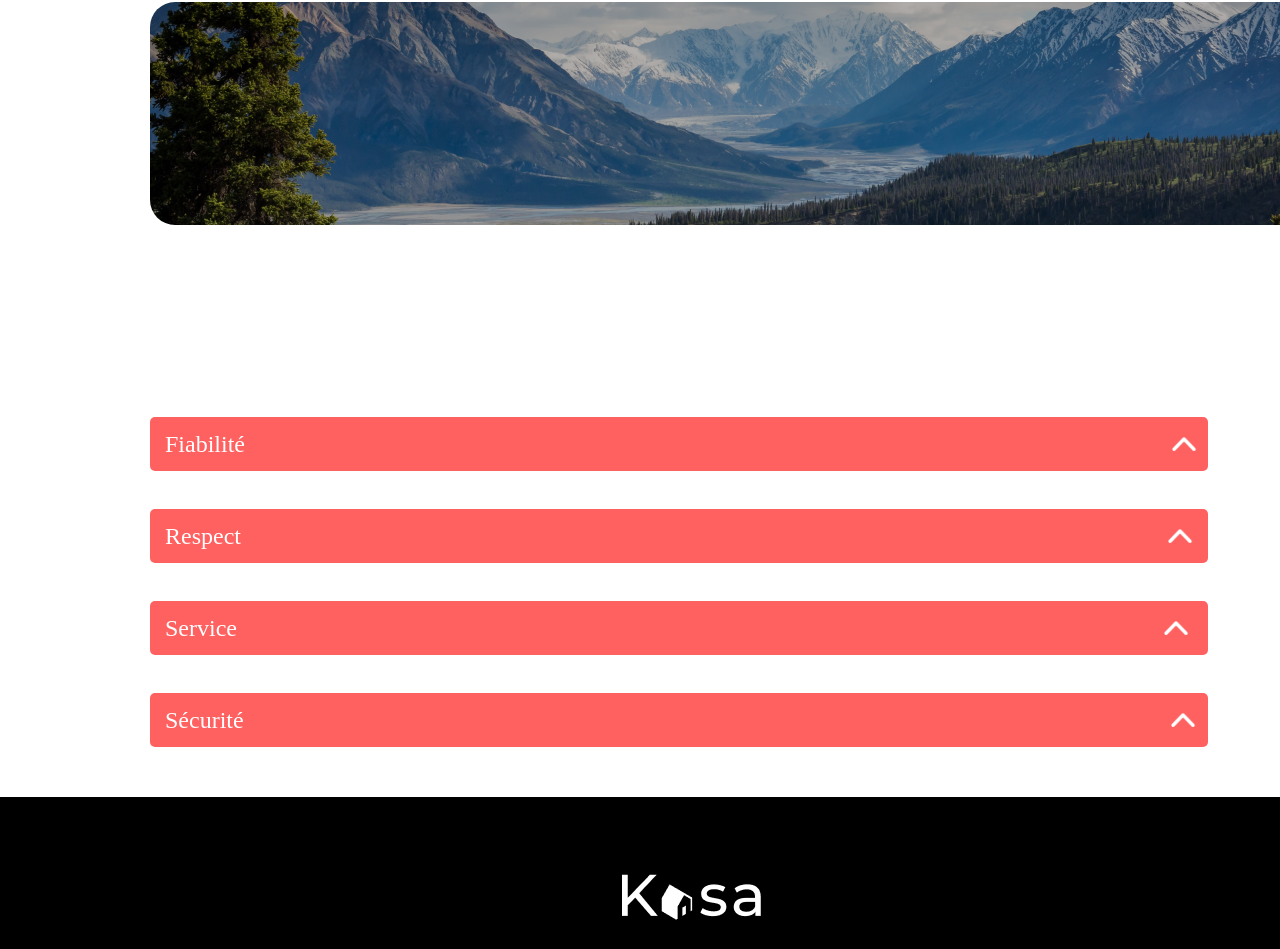
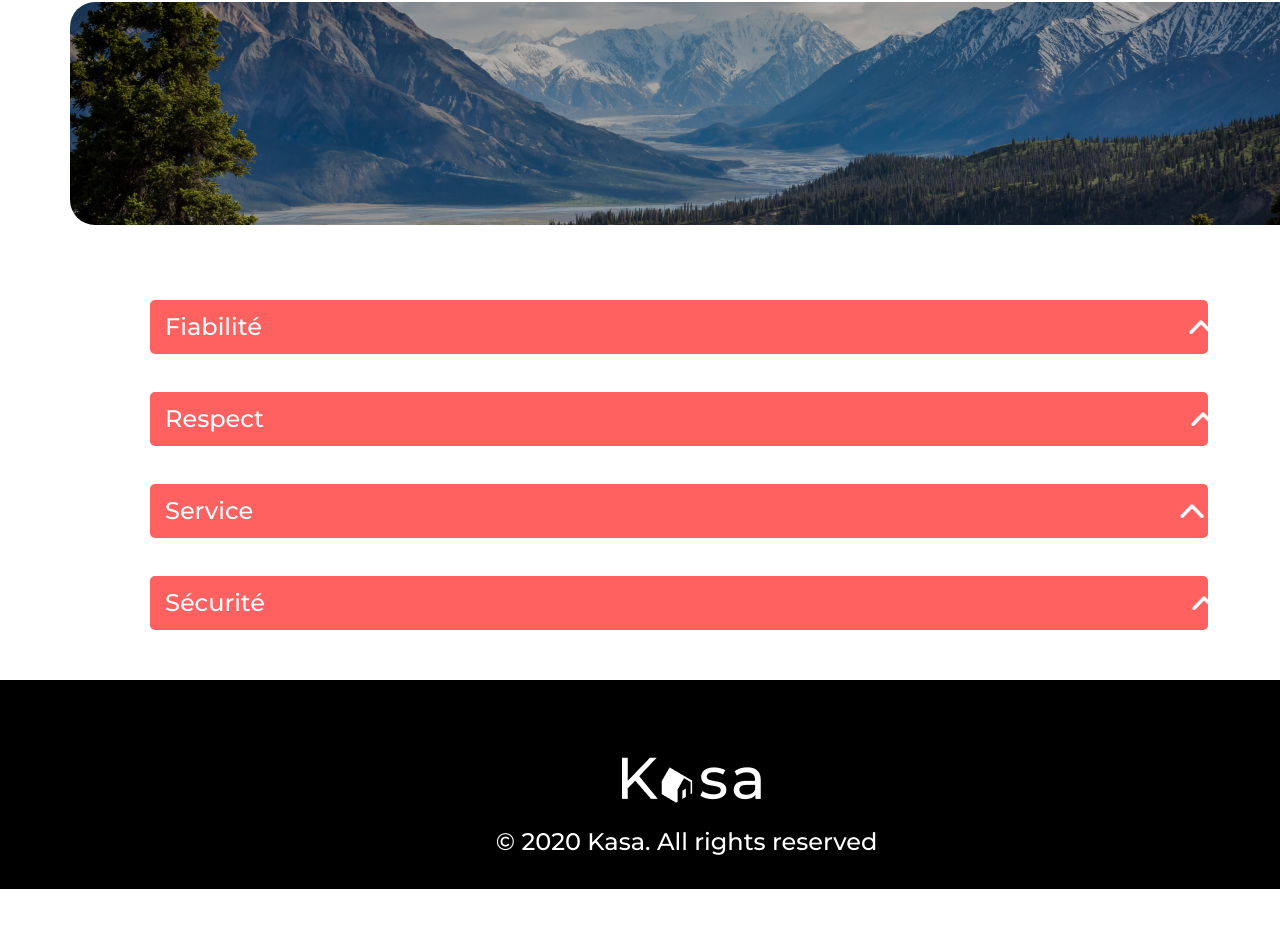
Before and after one commit to Hiuras/Kasa, a React (Create React App) app: page /about in a window 1280 px wide. Shown: the part 206-1155 px from the top of the page. After the commit the page ends 1095 px from the top, so only its background shows below. Built offline with nearby package versions, Linux system fonts and the light colour scheme.

Commit message:
Update for SCSS

```diff
--- a/src/App.css
+++ b/src/App.css
@@ -36,3 +36,7 @@
     transform: rotate(360deg);
   }
 }
+
+html {
+  max-width: 1440px;
+}
--- a/src/components/About.js
+++ b/src/components/About.js
@@ -38,6 +38,7 @@ function About() {
       <div className="main">
         <img src={presentationImage} alt="image de presentation" />
       </div>
+      <div className='cardsPosition'>
       <div className='cards'>
         <h1>Fiabilité</h1>
         <img src={Arrow} alt='fleche' onClick={rotateArrow} className='arrowBack' />
@@ -57,6 +58,7 @@ function About() {
         <h1>Sécurité</h1>
         <img src={Arrow} alt='fleche' onClick={rotateArrow} className='arrowBack' />
       </div>
+      </div>
     <div className='footer'>
         <img src={Footer} alt='logo Footer' className='footerLogo' />
         <h2 className='footerH2'>© 2020 Kasa. All rights reserved</h2>
--- a/src/styles/About.css
+++ b/src/styles/About.css
@@ -1,9 +1,10 @@
+@import url(../styles/font.scss);
+/*SCSS*/
 .banner {
   display: flex;
   margin-top: 40px;
   margin-left: 80px;
 }
-
 .banner a {
   margin-top: 22px;
   text-decoration: none;
@@ -13,13 +14,16 @@
   width: 1240px;
   height: 223px;
   border-radius: 25px;
+  -o-object-fit: cover;
      object-fit: cover;
-    margin-left: 80px;
   margin-top: 38px;
   filter: brightness(0.7);
 }
 
-.cards {
+.cardsPosition {
+  margin-top: -117px;
+}
+.cardsPosition .cards {
   margin-top: 38px;
   margin-left: 150px;
   padding: 10px 20px 10px 15px;
@@ -29,8 +33,7 @@
   color: #FFF;
   display: flex;
 }
-
-.cards h1 {
+.cardsPosition .cards h1 {
   margin: 0;
   font-family: Montserrat;
   font-size: 24px;
@@ -38,8 +41,7 @@
   font-weight: 500;
   line-height: 142.6%;
 }
-
-.cards img {
+.cardsPosition .cards img {
   margin-left: 923px;
   width: 32px;
   height: 32px;
@@ -54,7 +56,6 @@
   margin-left: 153px;
   border-radius: 0px 0px 5px 5px;
 }
-
 .description p {
   color: #FF6060;
   font-family: Montserrat;
@@ -78,7 +79,7 @@
 
 .footerH2 {
   margin-top: -30px;
-    margin-left: 335px;
+  margin-left: 430px;
   color: #FFF;
   width: 513px;
   height: 46px;
@@ -88,10 +89,4 @@
   font-style: normal;
   font-weight: 500;
   line-height: 142.6%;
-}
-
-font-family: 'Montserrat', sans-serif;
-font-family: 'Poppins', sans-serif;
-font-family: 'Roboto', sans-serif;
-font-family: 'Syne', sans-serif;
-font-family: 'Work Sans', sans-serif;
+}/*# sourceMappingURL=About.css.map */
--- /dev/null
+++ b/src/styles/About.scss
@@ -0,0 +1,93 @@
+@import url(../styles/font.scss);
+
+/*SCSS*/
+$color_1: #FFF;
+$color_2: #FF6060;
+$font-family_1: Montserrat;
+
+.banner {
+	display: flex;
+	margin-top: 40px;
+	margin-left: 80px;
+	a {
+		margin-top: 22px;
+		text-decoration: none;
+	}
+}
+.main {
+	img {
+		width: 1240px;
+		height: 223px;
+		border-radius: 25px;
+		object-fit: cover;
+		margin-top: 38px;
+		filter: brightness(0.7);
+	}
+}
+
+.cardsPosition {
+  margin-top: -117px;
+.cards {
+	margin-top: 38px;
+	margin-left: 150px;
+	padding: 10px 20px 10px 15px;
+	width: 1023px;
+	background: var(--Red, #FF6060);
+	border-radius: 5px;
+	color: $color_1;
+	display: flex;
+	h1 {
+		margin: 0;
+		font-family: $font-family_1;
+		font-size: 24px;
+		font-style: normal;
+		font-weight: 500;
+		line-height: 142.6%;
+	}
+	img {
+		margin-left: 923px;
+		width: 32px;
+		height: 32px;
+		cursor: pointer;
+	}
+}
+}
+.description {
+	height: 0px;
+	background: var(--Gray, #F6F6F6);
+	overflow: hidden;
+	width: 1050px;
+	margin-left: 153px;
+	border-radius: 0px 0px 5px 5px;
+	p {
+		color: $color_2;
+		font-family: $font-family_1;
+		font-size: 18px;
+		font-style: normal;
+		font-weight: 400;
+		line-height: 142.6%;
+		display: flex;
+		justify-content: center;
+		font-size: 21px;
+	}
+}
+.footer {
+	width: 1440px;
+	height: 209px;
+}
+.footerLogo {
+	margin: 66px 464px 29px 463px;
+}
+.footerH2 {
+	margin-top: -30px;
+	margin-left: 430px;
+	color: $color_1;
+	width: 513px;
+	height: 46px;
+	text-align: center;
+	font-family: $font-family_1;
+	font-size: 24px;
+	font-style: normal;
+	font-weight: 500;
+	line-height: 142.6%;
+}
--- a/src/styles/Cards.css
+++ b/src/styles/Cards.css
@@ -3,9 +3,8 @@
     background: #F6F6F6;
     height: 829px;
     margin-left: 45px;
-    margin-top: 110px;
+    margin-top: -100px;
     overflow: hidden;
-    margin-left: 80px;
     margin-right: 119px;
     height: 3000px;
 }
--- a/src/styles/Footer.css
+++ b/src/styles/Footer.css
@@ -6,13 +6,10 @@
 }
 
 .logoFooter {
-    padding-top: 66px;
-    padding-left: 463px;
     margin-bottom: 29px;
 }
 
 .footerText {
     color: white;
-    padding-left: 463px;
-    margin: 0;
+    margin-top: -25px;
 }
--- a/src/styles/Main.css
+++ b/src/styles/Main.css
@@ -2,7 +2,6 @@
     width: 1240px;
     height: 223px;
     border-radius: 25px;
-    margin-left: 45px;
     margin-right: 45px;
     object-fit: cover;
     background: #000;
--- /dev/null
+++ b/src/styles/font.css
@@ -0,0 +1 @@
+@import url("https://fonts.googleapis.com/css2?family=Montserrat:ital,wght@0,100;0,200;0,300;0,400;0,500;0,600;0,700;0,800;0,900;1,100;1,200;1,300;1,400;1,500;1,600;1,700;1,800;1,900&family=Poppins:ital,wght@0,100;0,200;0,300;0,400;0,500;0,600;0,700;0,800;0,900;1,100;1,200;1,300;1,400;1,500;1,600;1,700;1,800;1,900&family=Roboto:ital,wght@0,100;0,300;0,400;0,500;0,700;0,900;1,100;1,300;1,400;1,500;1,700;1,900&family=Syne:wght@400;500;600;700;800&family=Work+Sans:ital,wght@0,100;0,200;0,300;0,400;0,500;0,600;0,700;0,800;0,900;1,100;1,200;1,300;1,400;1,500;1,600;1,700;1,800;1,900&display=swap");/*# sourceMappingURL=font.css.map */
--- /dev/null
+++ b/src/styles/font.scss
@@ -0,0 +1 @@
+@import url('https://fonts.googleapis.com/css2?family=Montserrat:ital,wght@0,100;0,200;0,300;0,400;0,500;0,600;0,700;0,800;0,900;1,100;1,200;1,300;1,400;1,500;1,600;1,700;1,800;1,900&family=Poppins:ital,wght@0,100;0,200;0,300;0,400;0,500;0,600;0,700;0,800;0,900;1,100;1,200;1,300;1,400;1,500;1,600;1,700;1,800;1,900&family=Roboto:ital,wght@0,100;0,300;0,400;0,500;0,700;0,900;1,100;1,300;1,400;1,500;1,700;1,900&family=Syne:wght@400;500;600;700;800&family=Work+Sans:ital,wght@0,100;0,200;0,300;0,400;0,500;0,600;0,700;0,800;0,900;1,100;1,200;1,300;1,400;1,500;1,600;1,700;1,800;1,900&display=swap');
```
Also changed, not shown: src/styles/dist/font.css (added), 2 other files (tests, documents, lock files or other folders). Lines whose indentation alone changed are shown as unchanged.
